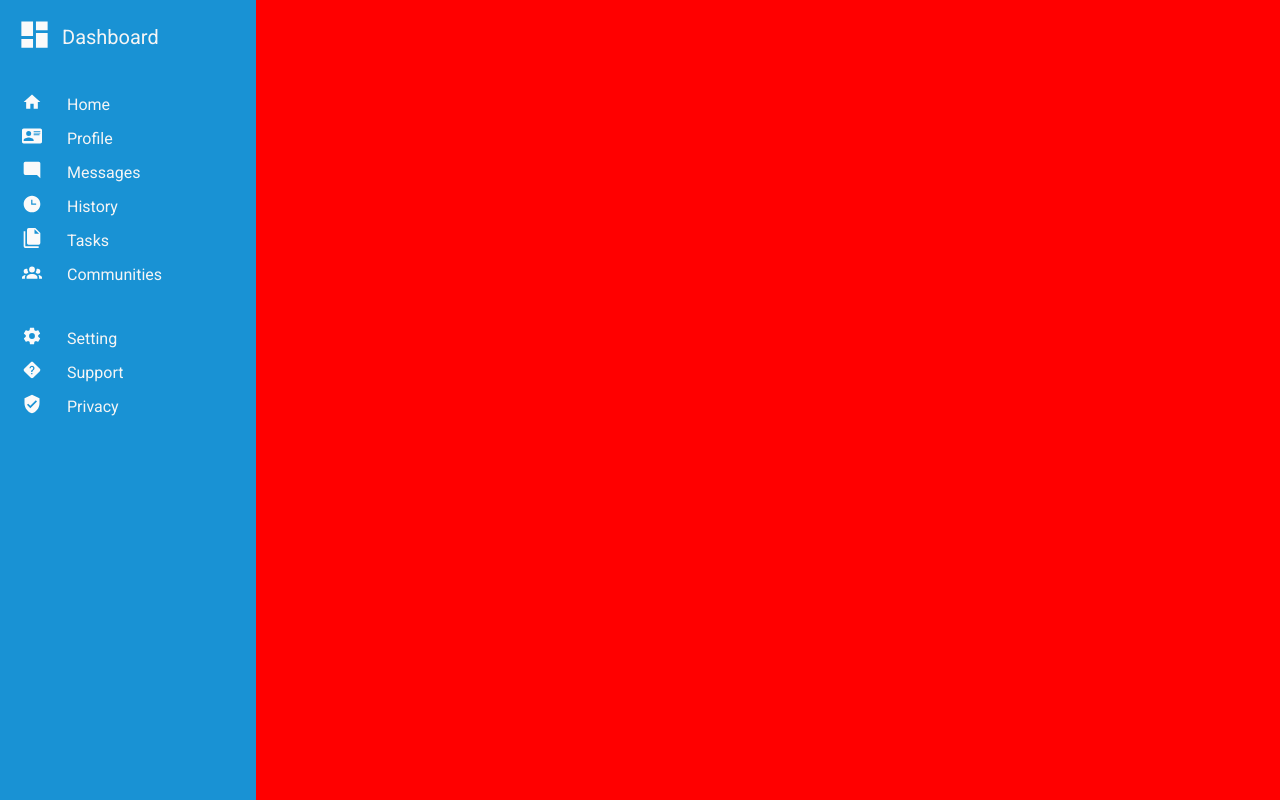
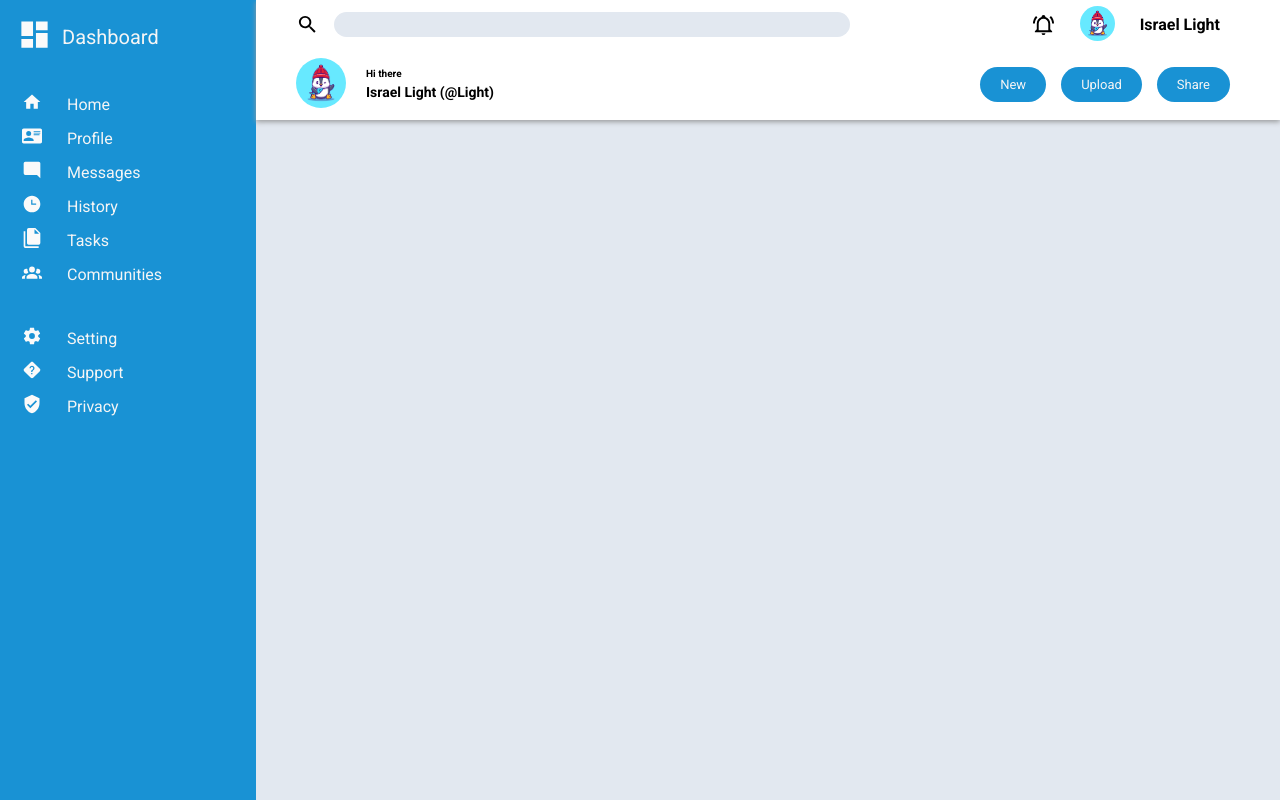
Before and after one commit to Olayinka-2/admin_dashboard, a plain HTML site: page index.html in a window 1280 px wide. Drawn offline with Linux system fonts and the light colour scheme.

Commit message:
feat: Add styles to the header(profile header)

```diff
--- a/index.html
+++ b/index.html
@@ -84,10 +84,49 @@
 
       <div class="main-container">
          <header class="header">
+            <div class="first-header">
+               <div class="header-search-box">
+                     <label for="search">  <svg id="search-icon" xmlns="http://www.w3.org/2000/svg" viewBox="0 0 24 24"><title>magnify</title><path d="M9.5,3A6.5,6.5 0 0,1 16,9.5C16,11.11 15.41,12.59 14.44,13.73L14.71,14H15.5L20.5,19L19,20.5L14,15.5V14.71L13.73,14.44C12.59,15.41 11.11,16 9.5,16A6.5,6.5 0 0,1 3,9.5A6.5,6.5 0 0,1 9.5,3M9.5,5C7,5 5,7 5,9.5C5,12 7,14 9.5,14C12,14 14,12 14,9.5C14,7 12,5 9.5,5Z"></path></svg> </label>
+                     <input type="search" name="search" id="search">
+               </div>
+               <div class="first-header-alarm">
+                  <div>
+                        <svg id="ring-icon" xmlns="http://www.w3.org/2000/svg" viewBox="0 0 24 24"><title>bell-ring-outline</title><path d="M10,21H14A2,2 0 0,1 12,23A2,2 0 0,1 10,21M21,19V20H3V19L5,17V11C5,7.9 7.03,5.17 10,4.29C10,4.19 10,4.1 10,4A2,2 0 0,1 12,2A2,2 0 0,1 14,4C14,4.1 14,4.19 14,4.29C16.97,5.17 19,7.9 19,11V17L21,19M17,11A5,5 0 0,0 12,6A5,5 0 0,0 7,11V18H17V11M19.75,3.19L18.33,4.61C20.04,6.3 21,8.6 21,11H23C23,8.07 21.84,5.25 19.75,3.19M1,11H3C3,8.6 3.96,6.3 5.67,4.61L4.25,3.19C2.16,5.25 1,8.07 1,11Z"></path></svg>
+                     </div>
+                     <div>
+                        <img src="./img/user-avatar.jpg" alt="user-avatar">
+                     </div>
+                     <p>Israel Light</p>
+               </div>
+            </div>
 
+
+            <div class="second-header">
+               <div class="header-profile">
+                  <div>
+                     <img src="./img/user-avatar.jpg" alt="user-avatar">
+                  </div>
+                  <div class="profile-name">
+                     <p>Hi there</p>
+                     <p>Israel Light (@Light)</p>
+                  </div>
+               </div>
+               <div class="profile-links">
+                  <a href="/">New</a>
+                  <a href="/">Upload</a>
+                  <a href="/">Share</a>
+               </div>
+            </div>
          </header>
+
+
          <main class="main-content">
+            <div class="content-container">
+               <div class="projects">
 
+               </div>
+
+            </div>
          </main>
       </div>
    </div>
--- a/style.css
+++ b/style.css
@@ -49,7 +49,7 @@ html {
    column-gap: 1rem;
 }
 
- .links {
+.links {
    padding: .5rem;
    font-size: 1.6rem;
    display: flex;
@@ -64,17 +64,124 @@ html {
 }
 
 .main-container {
-   background: red;
    grid-area: mainContainer;
+   display: grid;
+   grid-template-columns: 1fr;
+   grid-template-rows: 12rem 1fr;
    height: 100%;
 }
 
 .header {
-   background-color: lightcoral;
-   grid-area: header;
+   background-color: white;
+   box-shadow: 0px 2px 5px #9b9d9e;
+   z-index: 1;
+   display: grid;
+   grid-template-rows: 1fr 1.5fr;
+   padding: 0 5rem 0 4rem;
 }
 
+.first-header {
+   display: grid;
+   grid-template-columns: 3fr 1fr;
+   align-items: center;
+   padding-right: 1rem;
+}
+
+.header-search-box {
+   width: 80%;
+   display: flex;
+   height: 2.5rem;
+   align-items: center;
+   column-gap: 1.5rem;
+}
+
+.first-header input {
+   padding: .5rem 1rem;
+   background-color: #e2e8f0;
+   outline: none;
+   border: none;
+   display: block;
+   border-radius: 25px;
+   flex-grow: 1;
+}
+
+.first-header svg {
+   height: 2.3rem;
+   display: block;
+   color: black;
+}
+
+.first-header-alarm {
+   display: flex;
+   column-gap: 2.5rem;
+   align-items: center;
+   justify-content: flex-end;
+}
+
+.first-header-alarm p {
+   font-size: 1.6rem;
+   font-weight: bold;
+   color: black;
+   flex-shrink: 0;
+}
+
+.first-header-alarm div:nth-child(2) img{
+   width: 3.5rem;
+   border-radius: 50%;
+}
+
+.second-header {
+   display: grid;
+   grid-template-columns: 2fr 1fr;
+}
+
+.header-profile {
+   display: flex;
+   align-items: center;
+   column-gap: 2rem;
+}
+
+.second-header .header-profile  img{
+   width: 5rem;
+   border-radius: 50%;
+}
+
+.profile-name{
+   display: flex;
+   flex-direction: column;
+   row-gap: .5rem;
+}
+
+.header-profile .profile-name p{
+   font-size: 1rem;
+   font-weight: bold;
+   color: black;
+}
+
+.header-profile .profile-name p:last-child {
+   font-size: 1.4rem;
+}
+
+.profile-links {
+   display: flex;
+   align-items: center;
+   justify-content: flex-end;
+}
+
+.profile-links a {
+   font-size: 1.3rem;
+   color: whitesmoke;
+   text-decoration: none;
+   background: #1992D4;
+   padding: 1rem 2rem;
+   border-radius: 25px;
+   display: inline-block;
+   margin-left: 1.5rem;
+}
+
+
+
+
 .main-content {
-   background-color: lightgreen;
-   grid-area: main;
+   background-color: #e2e8f0;
 }
```
Also changed, not shown: img/user-avatar.jpg (added).
